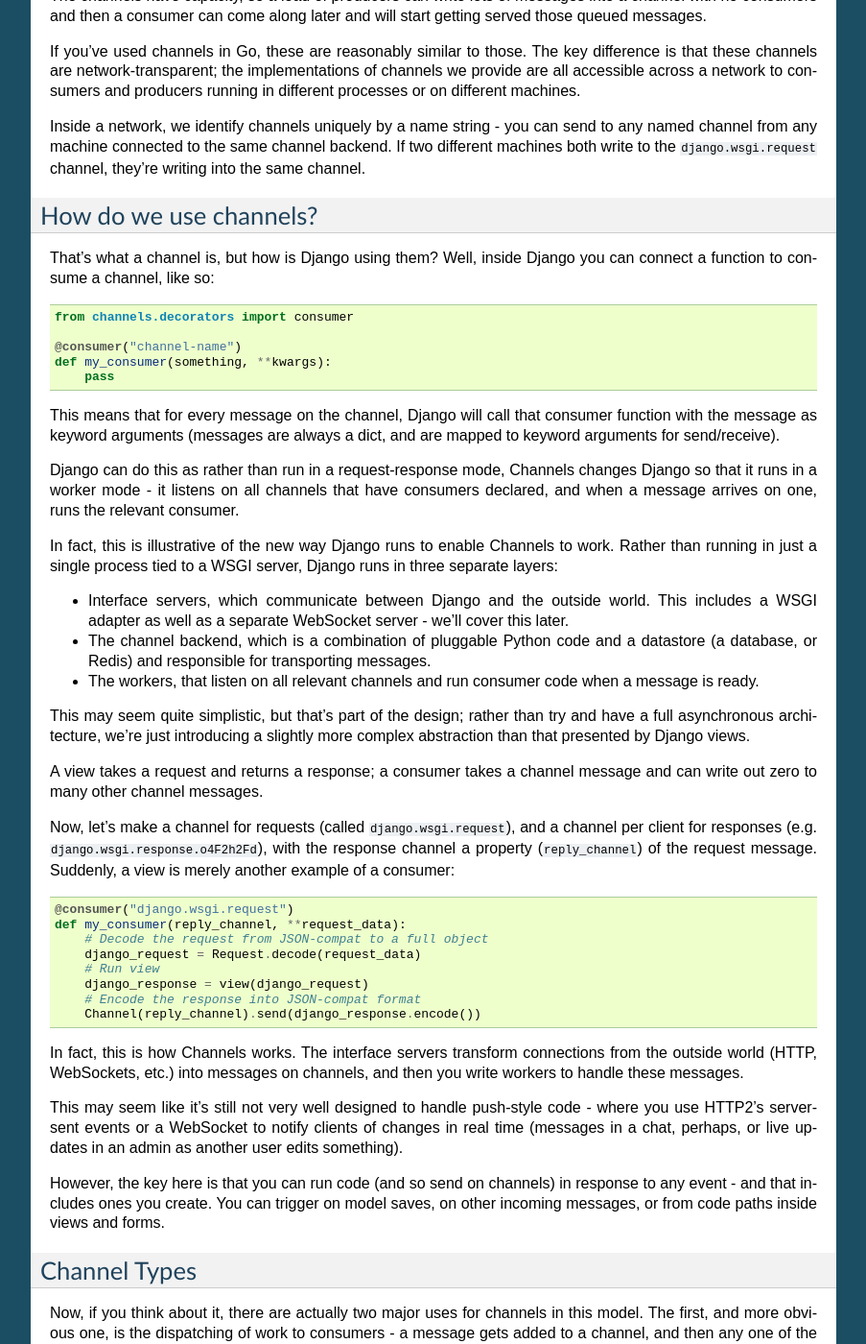
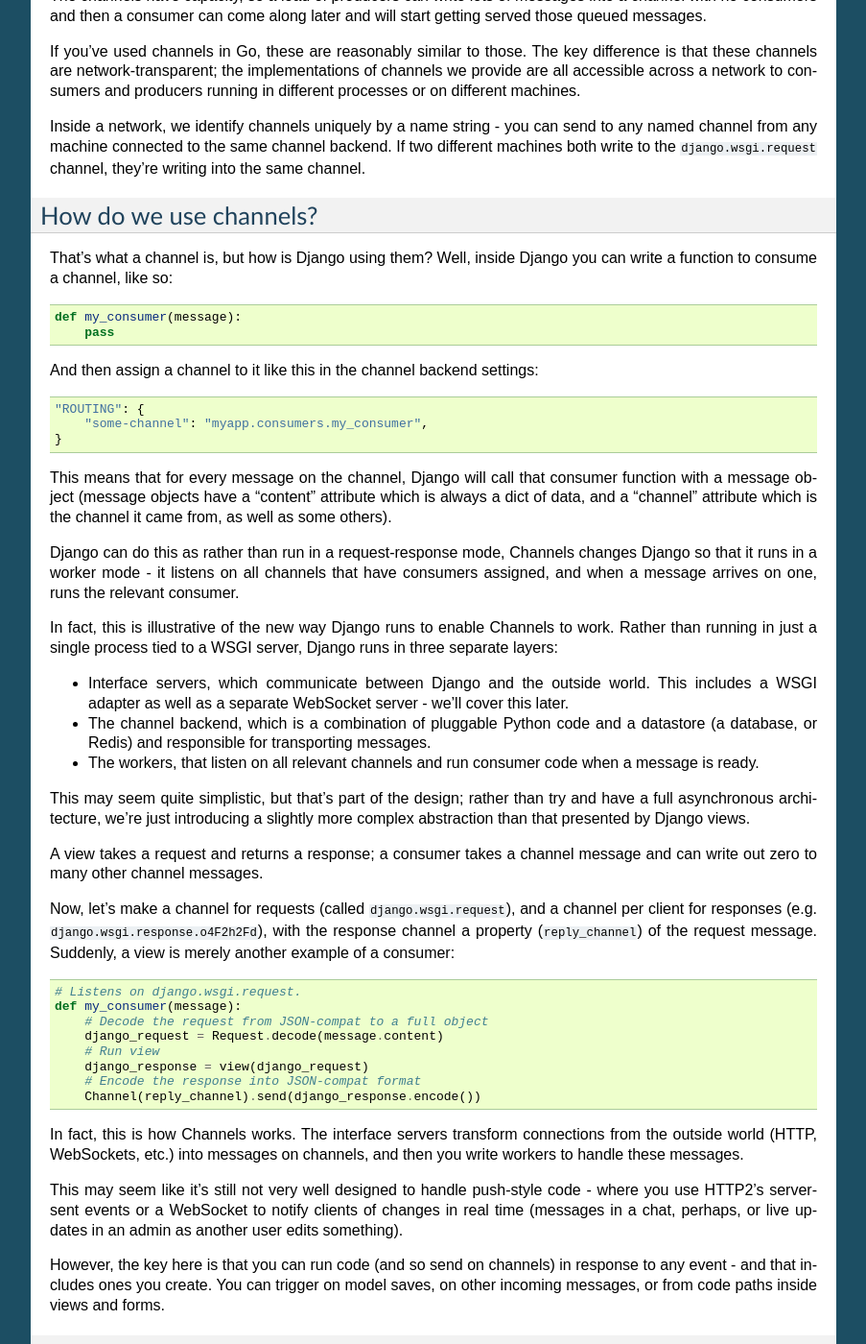
Before and after one commit to phillipchain/DjangoChannels, a Sphinx documentation site: the page built from docs/concepts.rst, in a window 1280 px wide and 1400 px high, scrolled down 723 px. Shown: the whole window at 96% size, without its empty margins (198-1101 px from the left). Built offline with Sphinx 7.4.7, drawn with Linux system fonts in a browser that asks for light colours; some of the changed text lies outside the part shown.

Commit message:
Update concepts doc to not use decorators

```diff
--- a/docs/concepts.rst
+++ b/docs/concepts.rst
@@ -60,21 +60,25 @@
 -----------------------
 
 That's what a channel is, but how is Django using them? Well, inside Django
-you can connect a function to consume a channel, like so::
+you can write a function to consume a channel, like so::
 
-    from channels.decorators import consumer
-
-    @consumer("channel-name")
-    def my_consumer(something, **kwargs):
+    def my_consumer(message):
         pass
 
+And then assign a channel to it like this in the channel backend settings::
+
+    "ROUTING": {
+        "some-channel": "myapp.consumers.my_consumer",
+    }
+
 This means that for every message on the channel, Django will call that
-consumer function with the message as keyword arguments (messages are always
-a dict, and are mapped to keyword arguments for send/receive).
+consumer function with a message object (message objects have a "content"
+attribute which is always a dict of data, and a "channel" attribute which
+is the channel it came from, as well as some others).
 
 Django can do this as rather than run in a request-response mode, Channels
 changes Django so that it runs in a worker mode - it listens on all channels
-that have consumers declared, and when a message arrives on one, runs the
+that have consumers assigned, and when a message arrives on one, runs the
 relevant consumer.
 
 In fact, this is illustrative of the new way Django runs to enable Channels to
@@ -103,10 +107,10 @@
 with the response channel a property (``reply_channel``) of the request message.
 Suddenly, a view is merely another example of a consumer::
 
-    @consumer("django.wsgi.request")
-    def my_consumer(reply_channel, **request_data):
+    # Listens on django.wsgi.request.
+    def my_consumer(message):
         # Decode the request from JSON-compat to a full object
-        django_request = Request.decode(request_data)
+        django_request = Request.decode(message.content)
         # Run view
         django_response = view(django_request)
         # Encode the response into JSON-compat format
@@ -171,7 +175,6 @@
 saved, I would register a handler for the ``post_save`` signal and keep a
 set of channels (here, using Redis) to send updates to::
 
-
     redis_conn = redis.Redis("localhost", 6379)
 
     @receiver(post_save, sender=BlogUpdate)
@@ -183,10 +186,10 @@
                 content=instance.content,
             )
 
-    @consumer("django.websocket.connect")
-    def ws_connect(path, reply_channel, **kwargs):
+    # Connected to django.websocket.connect
+    def ws_connect(message):
         # Add to reader set
-        redis_conn.sadd("readers", reply_channel)
+        redis_conn.sadd("readers", message.reply_channel.name)
 
 While this will work, there's a small problem - we never remove people from
 the ``readers`` set when they disconnect. We could add a consumer that
@@ -219,11 +222,10 @@
             content=instance.content,
         )
 
-    @consumer("django.websocket.connect")
-    @consumer("django.websocket.keepalive")
-    def ws_connect(path, reply_channel, **kwargs):
+    # Connected to django.websocket.connect and django.websocket.keepalive
+    def ws_connect(message):
         # Add to reader group
-        Group("liveblog").add(reply_channel)
+        Group("liveblog").add(message.reply_channel)
 
 Not only do groups have their own ``send()`` method (which backends can provide
 an efficient implementation of), they also automatically manage expiry of
```
